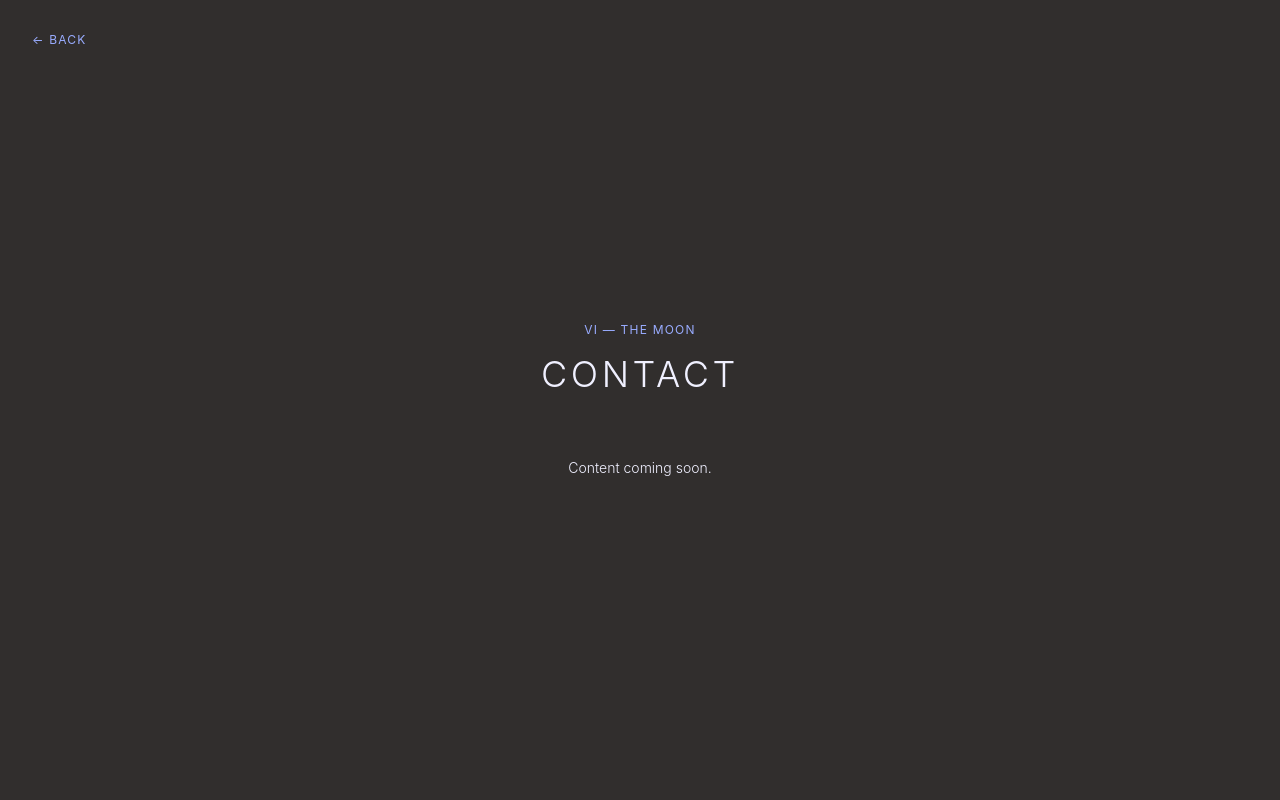
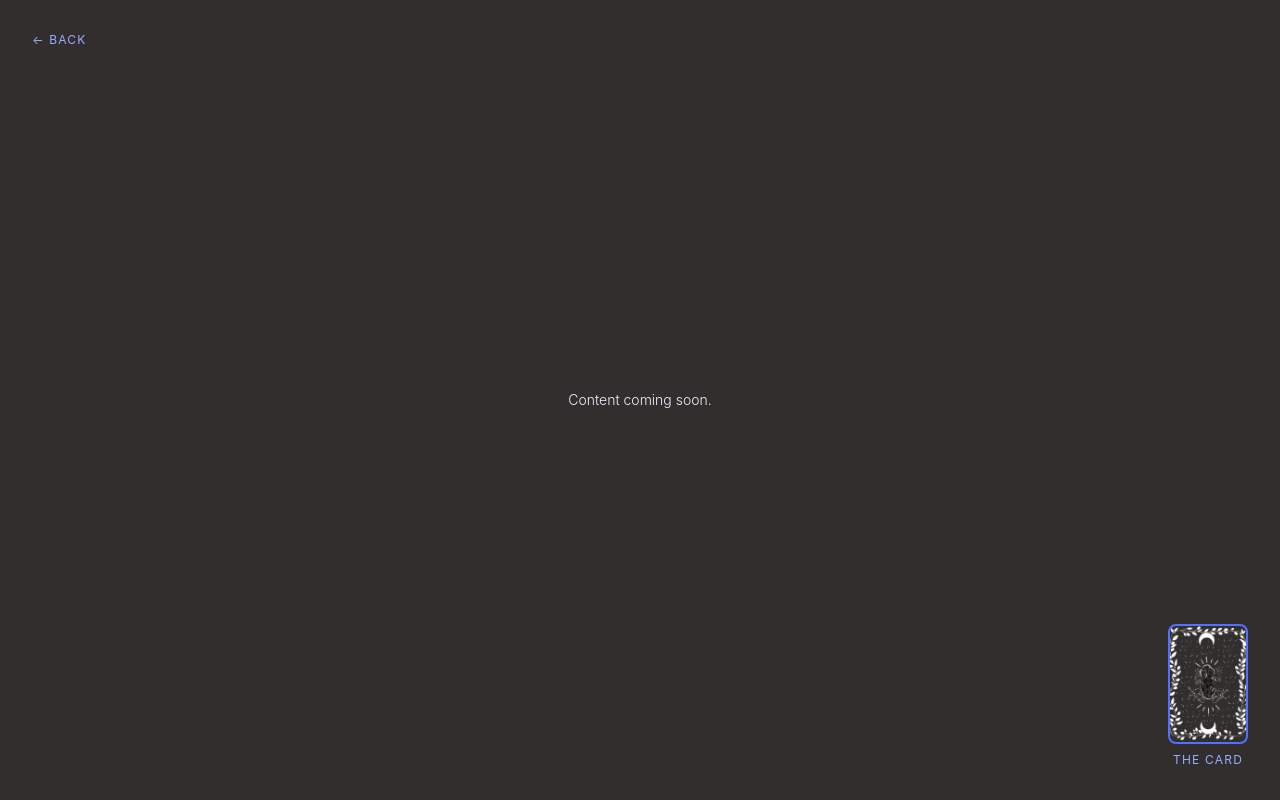
Before and after one commit to blunte11/blunte-portfolio, a React (Vite) app: page /contact in a window 1280 px wide. Built offline with nearby package versions, Linux system fonts and the light colour scheme.

Commit message:
feat: MiniCard component added to all six pages

```diff
--- /dev/null
+++ b/src/components/MiniCard.jsx
@@ -0,0 +1,76 @@
+import { useState } from 'react'
+import cardBack from '../assets/images/tarot-card-back.png'
+
+function MiniCard({ number, meaning }) {
+  const [flipped, setFlipped] = useState(false)
+
+  return (
+    <div
+      className="fixed bottom-8 right-8 flex flex-col items-center gap-2 cursor-pointer"
+      style={{ perspective: '600px' }}
+      onClick={() => setFlipped(!flipped)}
+    >
+      <div
+        style={{
+          transition: 'transform 0.8s ease',
+          transformStyle: 'preserve-3d',
+          transform: flipped ? 'rotateY(180deg)' : 'rotateY(0deg)',
+          position: 'relative',
+          width: '80px',
+          aspectRatio: '2/3',
+          borderRadius: '0.5rem',
+        }}
+      >
+        <div
+          className="absolute inset-0 rounded-lg overflow-hidden"
+          style={{
+            backfaceVisibility: 'hidden',
+            border: '2px solid #5271ff',
+          }}
+        >
+          <img
+            src={cardBack}
+            alt="tarot card"
+            className="w-full h-full object-cover"
+          />
+        </div>
+
+        <div
+          className="absolute inset-0 rounded-lg flex flex-col items-center justify-center gap-2 p-3"
+          style={{
+            backfaceVisibility: 'hidden',
+            transform: 'rotateY(180deg)',
+            backgroundColor: '#1a1917',
+            border: '2px solid #ffa9ef',
+          }}
+        >
+          <p
+            className="text-xs tracking-widest uppercase text-center"
+            style={{ color: '#99acff' }}
+          >
+            {number}
+          </p>
+        </div>
+      </div>
+
+      <p className="text-xs tracking-widest uppercase" style={{ color: '#99acff' }}>
+        {flipped ? 'close' : 'the card'}
+      </p>
+
+      {flipped && (
+        <div
+          className="absolute bottom-28 right-0 w-48 p-4 rounded-xl text-xs font-light leading-relaxed"
+          style={{
+            color: '#f0f0ff',
+            backgroundColor: '#1a1917',
+            border: '2px solid #99acff',
+          }}
+        >
+          {meaning}
+        </div>
+      )}
+    </div>
+  )
+}
+
+export default MiniCard
--- a/src/pages/About.jsx
+++ b/src/pages/About.jsx
@@ -1,4 +1,5 @@
 import TransitionLink from '../components/TransitionLink'
+import MiniCard from '../components/MiniCard'
 
 function About() {
   return (
@@ -47,9 +48,14 @@ function About() {
 
           <p>I'm also a small business owner in more ways than one. I'm helping bring my loved ones' personal business ideas to life on the website, design, administration and small business organization side. These include a local market and gourmet mushroom farm, a vacation rental, and a small private campsite. I bake under a separate project called Electric Bread Co. which I sell privately and coming soon to the market. I say this not to overwhelm you with side ventures, but because I know firsthand what it means to build something from nothing, to figure out branding and presence and customer trust without a roadmap. When I sit down with a small business client, I'm not theorizing. I have been there.</p>
 
-          <p>I work with small businesses who are ready to show up online the way they show up in real life, with intention, passion and purpose.</p>
+   <p>I work with small businesses who are ready to show up online the way they show up in real life, with intention, passion and purpose.</p>
         </div>
       </div>
+
+      <MiniCard
+        number="IV"
+        meaning="The Sun is radiance and clarity of self. This card was chosen for About because showing up fully and honestly is how real connection starts."
+      />
     </main>
   )
 }
--- a/src/pages/CaseStudies.jsx
+++ b/src/pages/CaseStudies.jsx
@@ -1,4 +1,5 @@
 import TransitionLink from '../components/TransitionLink'
+import MiniCard from '../components/MiniCard'
 
 function CaseStudies() {
   return (
@@ -21,9 +22,14 @@ function CaseStudies() {
         Case Studies
       </h1>
 
-      <p className="text-sm font-light" style={{ color: '#f0f0ff' }}>
+     <p className="text-sm font-light" style={{ color: '#f0f0ff' }}>
         Content coming soon.
       </p>
+
+      <MiniCard
+        number="III"
+        meaning="The Fool leaps before he looks, driven by curiosity and joy. Case Studies live here because the best creative work starts with a willingness to play."
+      />
     </main>
   )
 }
--- a/src/pages/ClientProjects.jsx
+++ b/src/pages/ClientProjects.jsx
@@ -1,4 +1,5 @@
 import TransitionLink from '../components/TransitionLink'
+import MiniCard from '../components/MiniCard'
 
 function ClientProjects() {
   return (
@@ -24,6 +25,11 @@ function ClientProjects() {
       <p className="text-sm font-light" style={{ color: '#f0f0ff' }}>
         Content coming soon.
       </p>
+
+      <MiniCard
+        number="II"
+        meaning="Judgement is the moment of reckoning — real work, real results, real accountability. These are the sites that exist in the world."
+      />
     </main>
   )
 }
--- a/src/pages/Contact.jsx
+++ b/src/pages/Contact.jsx
@@ -1,4 +1,5 @@
 import TransitionLink from '../components/TransitionLink'
+import MiniCard from '../components/MiniCard'
 
 function Contact() {
   return (
@@ -14,16 +15,14 @@ function Contact() {
         ← Back
       </TransitionLink>
 
-      <p className="text-xs tracking-widest uppercase mb-4" style={{ color: '#99acff' }}>
-        VI — The Moon
-      </p>
-      <h1 className="text-4xl font-light tracking-widest uppercase mb-16" style={{ color: '#f0f0ff' }}>
-        Contact
-      </h1>
-
-      <p className="text-sm font-light" style={{ color: '#f0f0ff' }}>
+    <p className="text-sm font-light" style={{ color: '#f0f0ff' }}>
         Content coming soon.
       </p>
+
+      <MiniCard
+        number="VI"
+        meaning="The Moon governs intuition and the unseen. Contact lives here because the best collaborations start with a feeling before they start with a conversation."
+      />
     </main>
   )
 }
--- a/src/pages/Resume.jsx
+++ b/src/pages/Resume.jsx
@@ -1,4 +1,5 @@
 import TransitionLink from '../components/TransitionLink'
+import MiniCard from '../components/MiniCard'
 
 function Resume() {
   return (
@@ -24,6 +25,11 @@ function Resume() {
       <p className="text-sm font-light" style={{ color: '#f0f0ff' }}>
         Content coming soon.
       </p>
+
+      <MiniCard
+        number="V"
+        meaning="The Star is hope and direction — where you're headed, not just where you've been. Resume lives here because credentials are just the beginning of the story."
+      />
     </main>
   )
 }
--- a/src/pages/Skills.jsx
+++ b/src/pages/Skills.jsx
@@ -1,4 +1,5 @@
 import TransitionLink from '../components/TransitionLink'
+import MiniCard from '../components/MiniCard'
 
 const skills = [
   {
@@ -80,6 +81,11 @@ function Skills() {
           </div>
         ))}
       </div>
+
+      <MiniCard
+        number="I"
+        meaning="The High Priestess holds hidden knowledge and mastered intuition. She was chosen for Skills because the best designers don't just know their tools — they know when and why to use them."
+      />
     </main>
   )
 }
```
